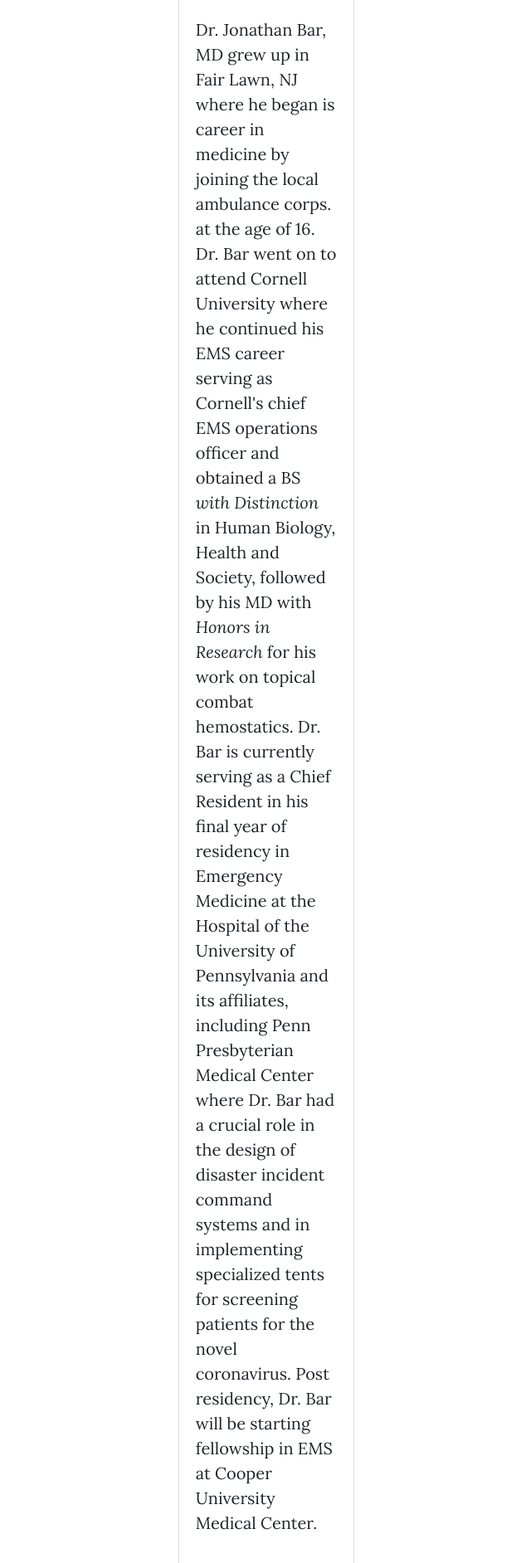
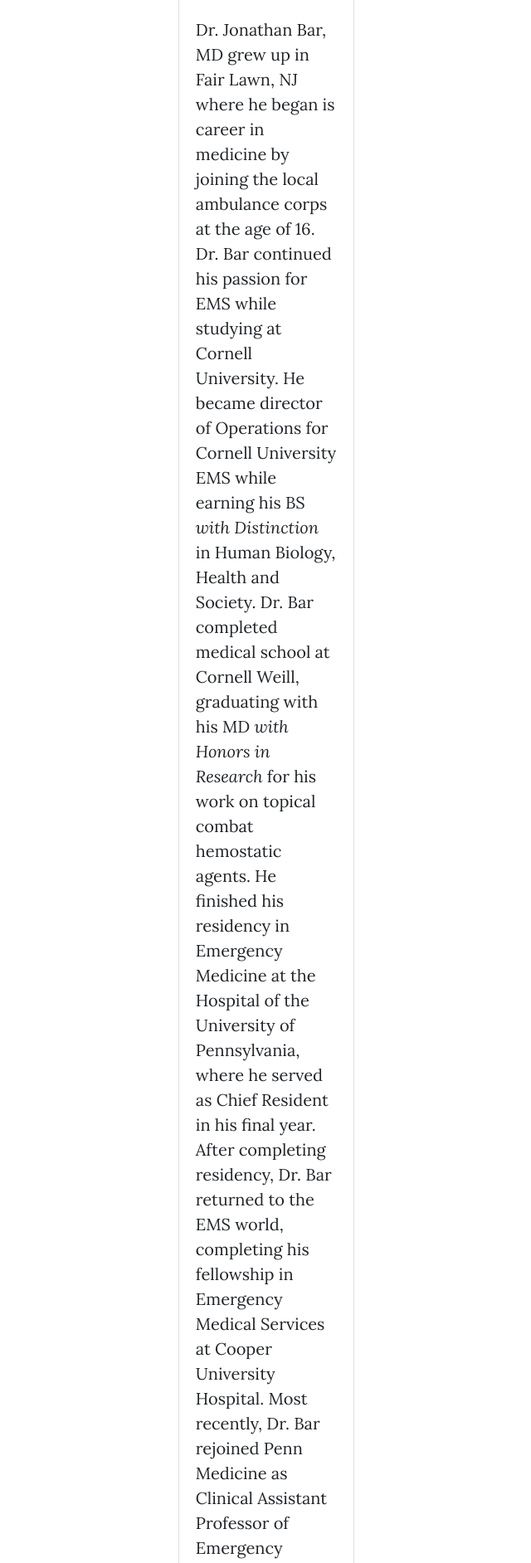
Before and after one commit to jeremybar32093/medicine_without, a Flask app: page /contributors in a window 1280 px wide, after a click on "Dr. Jonathan Bar". Shown: the part 1044-2928 px from the top of the page at 83% size, without its empty margins (166-806 px from the left). Run offline with Flask 2, Linux system fonts and the light colour scheme; some libraries are stand-ins or nearby versions.

Commit message:
Updated bio in contributors.html page

```diff
--- a/templates/contributors.html
+++ b/templates/contributors.html
@@ -84,8 +84,9 @@
                                             <div id="collapseOne" class="accordion-collapse collapse" aria-labelledby="headingOne" data-bs-parent="#accordionExample">
                                                 <div class="accordion-body">
                                                     <p><strong>Founder</strong></p>
-                                                    <p>Dr. Jonathan Bar, MD grew up in Fair Lawn, NJ where he began is career in medicine by joining the local ambulance corps. at the age of 16.  Dr. Bar went on to attend Cornell University where he continued his EMS career serving as Cornell's chief EMS operations officer and obtained a BS <em>with Distinction</em> in Human Biology, Health and Society, followed by his MD with <em>Honors in Research</em> for his work on topical combat hemostatics.  Dr. Bar is currently serving as a Chief Resident in his final year of residency in Emergency Medicine at the Hospital of the University of Pennsylvania and its affiliates, including Penn Presbyterian Medical Center where Dr. Bar had a crucial role in the design of disaster incident command systems and in implementing specialized tents for screening patients for the novel coronavirus.  Post residency, Dr. Bar will be starting fellowship in EMS at Cooper University Medical Center.</p>
-                                                    <p>In his spare time, Dr. Bar enjoys hiking and other outdoor activities, studying military leadership and history, and grilling.</p>
+                                                    <p>Dr. Jonathan Bar, MD grew up in Fair Lawn, NJ where he began is career in medicine by joining the local ambulance corps at the age of 16.  Dr. Bar continued his passion for EMS while studying at Cornell University. He became director of Operations for Cornell University EMS while earning his BS <em>with Distinction</em> in Human Biology, Health and Society. Dr. Bar completed medical school at Cornell Weill, graduating with his MD <em>with Honors in Research</em> for his work on topical combat hemostatic agents. He finished his residency in Emergency Medicine at the Hospital of the University of Pennsylvania, where he served as Chief Resident in his final year. After completing residency, Dr. Bar returned to the EMS world, completing his fellowship in Emergency Medical Services at Cooper University Hospital. Most recently, Dr. Bar rejoined Penn Medicine as Clinical Assistant Professor of Emergency Medicine and is currently serving as the Director of Disaster Preparedness</p>
+                                                    <p>Dr. Bar is passionate about all topics in austere environment medicine, including: ground EMS, Air EMS, EMS medical direction, disaster medicine, and wilderness medicine. Dr. Bar also loves to teach both in person and online.</p>
+                                                    <p>In his spare time, Dr. Bar enjoys hiking, backpacking, studying leadership and history, and grilling.</p>
                                                 </div>
                                             </div>
                                     </div>
```
